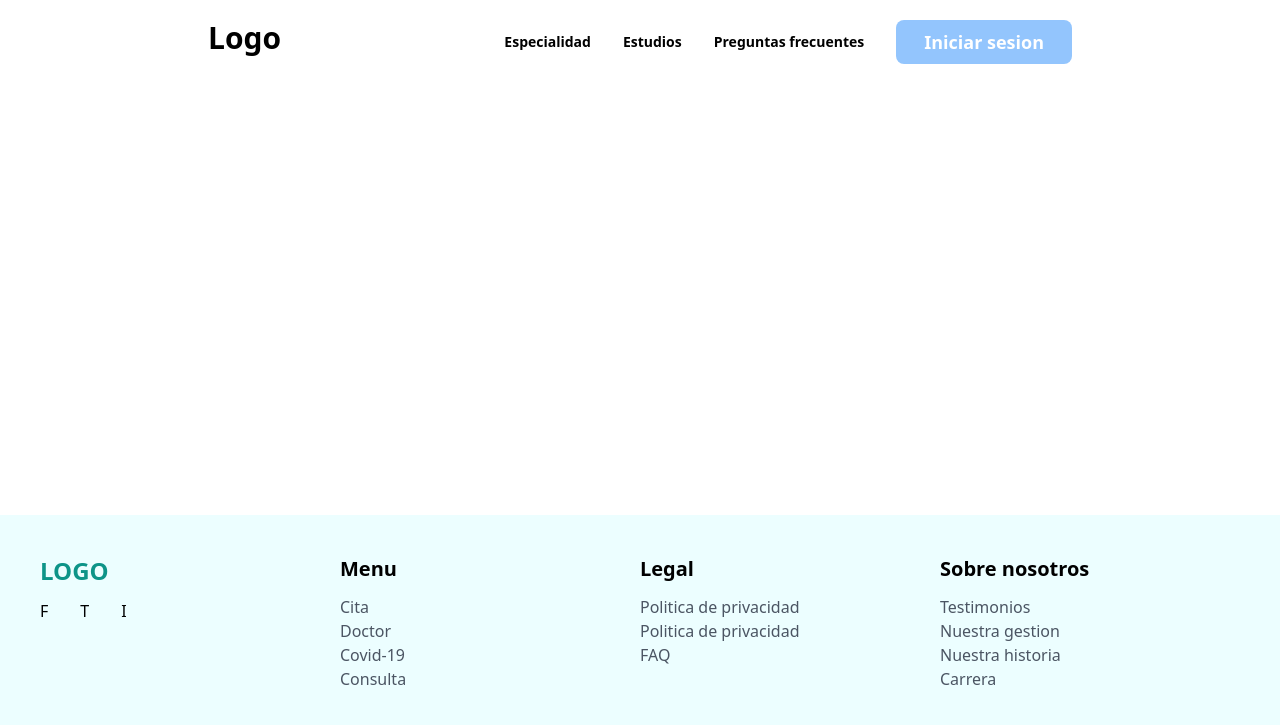
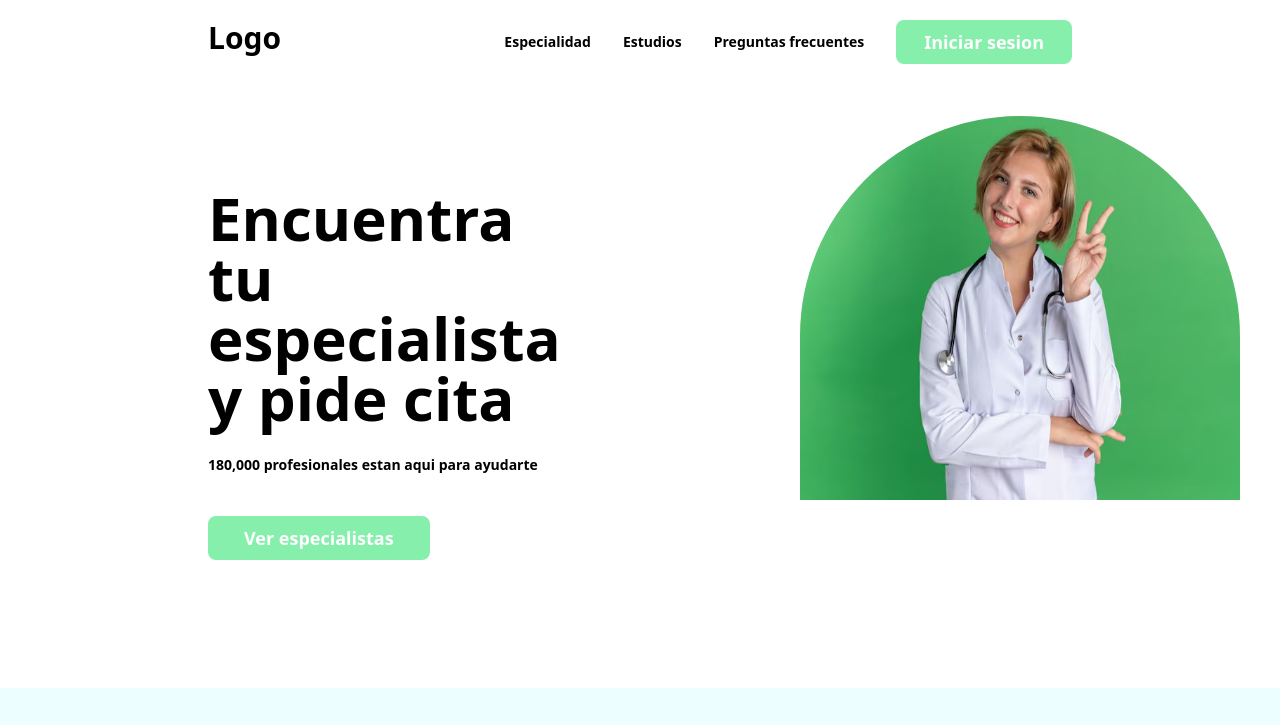
Before and after one commit to IamTenshi/medicine-landing-page, a website: page index.html in a window 1280 px wide. Shown: the top 725 px of the page. Drawn offline with Linux system fonts and the light colour scheme.

Commit message:
Reliace uno de los  section

```diff
--- a/index.html
+++ b/index.html
@@ -17,14 +17,27 @@
             <li><a href="#" class="ml-8">Estudios</a></li>
             <li><a href="#" class="ml-8">Preguntas frecuentes</a></li>
           </ul>
-          <button class="py-2 ml-8 text-lg font-semibold text-white bg-blue-300 rounded-lg px-7">Iniciar sesion</button>
+          <button class="py-2 ml-8 text-lg font-semibold text-white bg-green-300 rounded-lg px-7">Iniciar sesion</button>
         </div>
       </div>
     </nav>
   </header>
   <main>
     <section>
-
+      <article class="flex">
+        <div class="items-stretch h-full py-10 my-12 mx-52 w-96 gap-y-3">
+          <h2 class="my-6 text-6xl font-bold text-start">
+            Encuentra tu especialista y pide cita
+          </h2>
+          <span class="text-sm font-semibold">
+            180,000 profesionales estan aqui para ayudarte
+          </span>
+          <button class="py-2 my-10 text-lg font-semibold text-white bg-green-300 rounded-lg px-9 text-start">Ver especialistas</button>
+        </div>
+        <div class="flex items-center justify-end h-60 ">
+          <img src="src/sonriente-joven-doctora-vistiendo-bata-medica-estetoscopio-mostrando-gesto-paz-aislado-sobre-fondo-verde_141793-119254.avif" alt="" width="440px"  class="mt-56 rounded-tl-full rounded-tr-full rounded-br-lg h-96 rounded-bl-xl ">
+        </div>
+      </article>
     </section>
     <section>
 
```
Also changed, not shown: src/output.css, src/sonriente-joven-doctora-vistiendo-bata-medica-estetoscopio-mostrando-gesto-paz-aislado-sobre-fondo-verde_141793-119254.avif (added).
